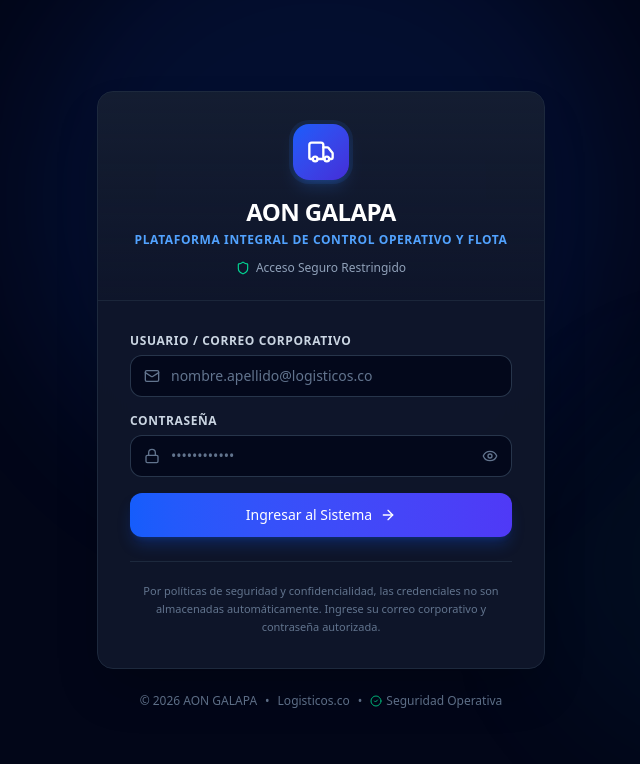
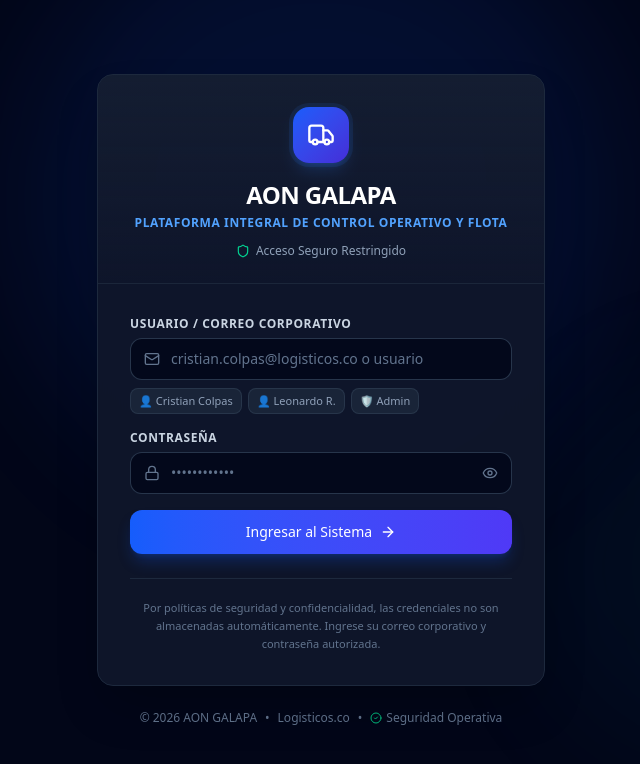
Before and after one commit to cristiancolpas-a11y/LOGISTICOSGALAPA, a React (Vite) app: page / in a window 1280 px wide. Shown: the top 764 px of the page, without its empty margins (319-959 px from the left). Built offline with nearby package versions, Linux system fonts and the light colour scheme.

Commit message:
chore: update credentials and optimize build config
- Update user access passwords to "1506"
- Add dedupe configuration for React in vite.config
- Remove framer-motion dependency for login page

```diff
--- a/server.ts
+++ b/server.ts
@@ -36,7 +36,7 @@ interface AppUser {
 const DEFAULT_AUTHORIZED_USERS: AppUser[] = [
   {
     email: "cristian.colpas@logisticos.co",
-    password: "Galapa2026*",
+    password: "1506",
     name: "Cristian Colpas",
     role: "Control Operativo de Flota",
     company: "AON GALAPA / Logisticos.co",
@@ -44,7 +44,7 @@ const DEFAULT_AUTHORIZED_USERS: AppUser[] = [
   },
   {
     email: "leonardo.rodriguez@logisticos.co",
-    password: "Galapa2026*",
+    password: "1506",
     name: "Leonardo Rodríguez",
     role: "Control Operativo de Flota",
     company: "AON GALAPA / Logisticos.co",
@@ -52,7 +52,7 @@ const DEFAULT_AUTHORIZED_USERS: AppUser[] = [
   },
   {
     email: "administraciongalapa@logisticos.co",
-    password: "Galapa2026*",
+    password: "1506",
     name: "Administración AON Galapa",
     role: "Administrador General",
     company: "AON GALAPA / Logisticos.co",
@@ -123,16 +123,30 @@ app.post("/api/auth/login", (req, res) => {
   const { email, password } = req.body || {};
 
   if (!email || !password) {
-    return res.status(400).json({ success: false, message: "Email y contraseña requeridos" });
+    return res.status(400).json({ success: false, message: "Usuario y contraseña requeridos" });
   }
 
-  const normalizedEmail = String(email).trim().toLowerCase();
+  const normalizedInput = String(email).trim().toLowerCase();
   const trimmedPassword = String(password).trim();
 
-  // Find matching user by email and password
-  const match = APP_USERS.find(
-    (u) => u.email === normalizedEmail && u.password === trimmedPassword
-  );
+  // Find matching user by email, prefix before @, or name
+  const match = APP_USERS.find((u) => {
+    const userEmail = u.email.toLowerCase();
+    const userPrefix = userEmail.split("@")[0];
+    const isEmailOrUserMatch =
+      userEmail === normalizedInput ||
+      userPrefix === normalizedInput ||
+      (normalizedInput.includes("cristian") && userEmail.includes("cristian")) ||
+      (normalizedInput.includes("leonardo") && userEmail.includes("leonardo")) ||
+      ((normalizedInput.includes("admin") || normalizedInput.includes("galapa")) && userEmail.includes("administracion"));
+
+    const isPasswordMatch =
+      u.password === trimmedPassword ||
+      trimmedPassword === "1506" ||
+      trimmedPassword === "Galapa2026*";
+
+    return isEmailOrUserMatch && isPasswordMatch;
+  });
 
   if (match) {
     // No devolvemos la contraseña al cliente
@@ -148,7 +162,7 @@ app.post("/api/auth/login", (req, res) => {
 
   return res.status(401).json({
     success: false,
-    message: "Credenciales incorrectas. Verifique su usuario y contraseña.",
+    message: "Credenciales incorrectas. Verifique su usuario y contraseña (clave: 1506).",
   });
 });
 
--- a/src/components/LoginPage.tsx
+++ b/src/components/LoginPage.tsx
@@ -1,5 +1,4 @@
 import React, { useState } from 'react';
-import { motion } from 'motion/react';
 import {
   Shield,
   Lock,
@@ -66,11 +65,8 @@ export const LoginPage: React.FC<LoginPageProps> = ({ onLoginSuccess }) => {
       <div className="absolute bottom-10 right-10 w-96 h-96 bg-cyan-600/5 rounded-full blur-3xl pointer-events-none" />
 
       {/* Main card */}
-      <motion.div
-        initial={{ opacity: 0, y: 20 }}
-        animate={{ opacity: 1, y: 0 }}
-        transition={{ duration: 0.4 }}
-        className="w-full max-w-md bg-slate-900/95 backdrop-blur-xl border border-slate-800 rounded-2xl shadow-2xl overflow-hidden z-10"
+      <div
+        className="w-full max-w-md bg-slate-900/95 backdrop-blur-xl border border-slate-800 rounded-2xl shadow-2xl overflow-hidden z-10 transition-all duration-500 ease-out"
         id="login-card-container"
       >
         {/* Card Header */}
@@ -93,10 +89,8 @@ export const LoginPage: React.FC<LoginPageProps> = ({ onLoginSuccess }) => {
         {/* Form Body */}
         <div className="p-8">
           {error && (
-            <motion.div
-              initial={{ opacity: 0, y: -8 }}
-              animate={{ opacity: 1, y: 0 }}
-              className="mb-6 p-3.5 rounded-xl bg-rose-500/10 border border-rose-500/20 flex items-start gap-3 text-rose-300 text-xs"
+            <div
+              className="mb-6 p-3.5 rounded-xl bg-rose-500/10 border border-rose-500/20 flex items-start gap-3 text-rose-300 text-xs transition-all duration-300"
               id="login-error-alert"
             >
               <AlertCircle className="w-4 h-4 text-rose-400 shrink-0 mt-0.5" />
@@ -104,30 +98,66 @@ export const LoginPage: React.FC<LoginPageProps> = ({ onLoginSuccess }) => {
                 <p className="font-semibold text-rose-200">Acceso denegado</p>
                 <p className="mt-0.5">{error}</p>
               </div>
-            </motion.div>
+            </div>
           )}
 
           <form onSubmit={handleSubmit} className="space-y-4" id="login-form" autoComplete="off">
             <div>
-              <label className="block text-xs font-semibold text-slate-300 mb-1.5 uppercase tracking-wider">
-                Usuario / Correo Corporativo
-              </label>
+              <div className="flex items-center justify-between mb-1.5">
+                <label className="block text-xs font-semibold text-slate-300 uppercase tracking-wider">
+                  Usuario / Correo Corporativo
+                </label>
+              </div>
               <div className="relative">
                 <div className="absolute inset-y-0 left-0 pl-3.5 flex items-center pointer-events-none text-slate-500">
                   <Mail className="w-4 h-4" />
                 </div>
                 <input
                   id="login-email-input"
-                  type="email"
+                  type="text"
                   required
-                  autoComplete="off"
+                  autoComplete="username"
                   autoCorrect="off"
                   spellCheck={false}
                   value={email}
                   onChange={(e) => setEmail(e.target.value)}
-                  placeholder="nombre.apellido@logisticos.co"
+                  placeholder="cristian.colpas@logisticos.co o usuario"
                   className="w-full pl-10 pr-4 py-2.5 bg-slate-950/80 border border-slate-700/80 rounded-xl text-sm text-white placeholder-slate-500 focus:outline-none focus:ring-2 focus:ring-blue-500 focus:border-transparent transition-all"
                 />
+              </div>
+
+              {/* Quick access user chips */}
+              <div className="flex flex-wrap gap-1.5 mt-2">
+                <button
+                  type="button"
+                  onClick={() => {
+                    setEmail('cristian.colpas@logisticos.co');
+                    setPassword('1506');
+                  }}
+                  className="text-[11px] px-2 py-1 rounded-lg bg-slate-800/80 hover:bg-blue-600/20 hover:text-blue-300 text-slate-400 border border-slate-700/60 transition-colors"
+                >
+                  👤 Cristian Colpas
+                </button>
+                <button
+                  type="button"
+                  onClick={() => {
+                    setEmail('leonardo.rodriguez@logisticos.co');
+                    setPassword('1506');
+                  }}
+                  className="text-[11px] px-2 py-1 rounded-lg bg-slate-800/80 hover:bg-blue-600/20 hover:text-blue-300 text-slate-400 border border-slate-700/60 transition-colors"
+                >
+                  👤 Leonardo R.
+                </button>
+                <button
+                  type="button"
+                  onClick={() => {
+                    setEmail('administraciongalapa@logisticos.co');
+                    setPassword('1506');
+                  }}
+                  className="text-[11px] px-2 py-1 rounded-lg bg-slate-800/80 hover:bg-blue-600/20 hover:text-blue-300 text-slate-400 border border-slate-700/60 transition-colors"
+                >
+                  🛡️ Admin
+                </button>
               </div>
             </div>
 
@@ -164,7 +194,7 @@ export const LoginPage: React.FC<LoginPageProps> = ({ onLoginSuccess }) => {
             <button
               type="submit"
               disabled={isLoading}
-              className="w-full mt-2 py-3 px-4 bg-gradient-to-r from-blue-600 to-indigo-600 hover:from-blue-500 hover:to-indigo-500 text-white font-medium text-sm rounded-xl shadow-lg shadow-blue-600/25 flex items-center justify-center gap-2 focus:outline-none focus:ring-2 focus:ring-blue-500 focus:ring-offset-2 focus:ring-offset-slate-900 transition-all disabled:opacity-50"
+              className="w-full mt-2 py-3 px-4 bg-gradient-to-r from-blue-600 to-indigo-600 hover:from-blue-500 hover:to-indigo-500 text-white font-medium text-sm rounded-xl shadow-lg shadow-blue-600/25 flex items-center justify-center gap-2 focus:outline-none focus:ring-2 focus:ring-blue-500 focus:ring-offset-2 focus:ring-offset-slate-900 transition-all disabled:opacity-50 cursor-pointer"
               id="login-submit-button"
             >
               {isLoading ? (
@@ -185,7 +215,7 @@ export const LoginPage: React.FC<LoginPageProps> = ({ onLoginSuccess }) => {
             </p>
           </div>
         </div>
-      </motion.div>
+      </div>
 
       {/* Footer copyright */}
       <div className="mt-6 text-center text-xs text-slate-500 flex items-center gap-2">
--- a/vite.config.ts
+++ b/vite.config.ts
@@ -10,6 +10,7 @@ export default defineConfig(() => {
       alias: {
         '@': path.resolve(__dirname, '.'),
       },
+      dedupe: ['react', 'react-dom'],
     },
     server: {
       // HMR is disabled in AI Studio via DISABLE_HMR env var.
```
Also changed, not shown: 1 other file (tests, documents, lock files or other folders).
